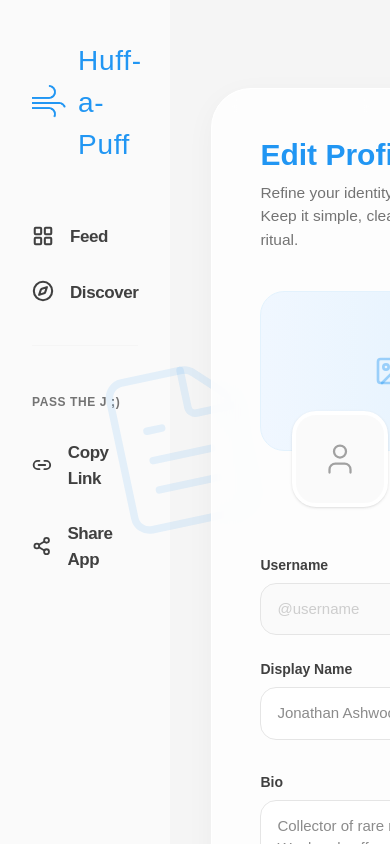
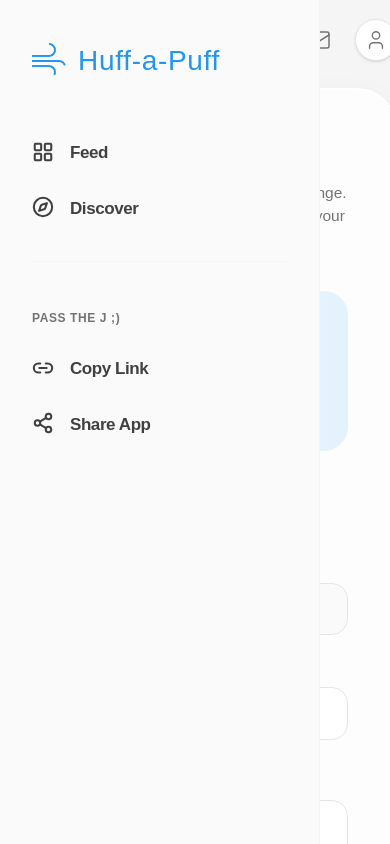
Before and after one commit to Nemoxus/huff-a-puff, a Next.js app in the folder frontend/: page /profile in a window 390 px wide. Shown: the top 844 px of the page. Built offline with nearby package versions, Linux system fonts and the light colour scheme; a web font is replaced by a local one.

Commit message:
fix(frontend): resolve sidebar sticky scrolling layout issue

```diff
--- a/frontend/src/components/Sidebar.jsx
+++ b/frontend/src/components/Sidebar.jsx
@@ -14,15 +14,27 @@ const shareItems = [
 
 export default function Sidebar() {
   return (
-    <aside className="w-80 bg-neutral-50 h-screen border-r border-neutral-100 flex flex-col p-8 pt-10 sticky top-0">
+    <>
+      {/*
+        THE FIX: This invisible spacer holds the exact width of the sidebar
+        so it doesn't break the flex layout of your feed or profile pages.
+      */}
+      <div className="w-80 shrink-0 hidden md:block"></div>
+
+      {/*
+        The actual Sidebar is now FIXED to the viewport.
+        It will never scroll, regardless of what the parent containers do.
+      */}
+      <aside className="w-80 bg-neutral-50 h-screen border-r border-neutral-100 flex flex-col p-8 pt-10 fixed top-0 left-0 z-50 overflow-y-auto">
+
         {/* Logo & Title Section */}
         <div className="flex flex-col gap-2.5 mb-14">
-        <div className="flex items-center gap-3">
+          <Link href="/feed" className="flex items-center gap-3 transition-opacity hover:opacity-80">
             <Image src="/images/logo.png" alt="Huff-a-Puff Logo" width={34} height={34} />
             <h1 className="text-[28px] font-light tracking-wide text-[#2196F3]">
               Huff-a-Puff
             </h1>
-        </div>
+          </Link>
         </div>
 
         {/* Navigation Section */}
@@ -31,9 +43,8 @@ export default function Sidebar() {
             {navItems.map((item) => (
               <li key={item.name}>
                 <Link href={item.href} className="flex items-center justify-between group">
-                <div className="flex items-center gap-4 text-neutral-700 group-hover:text-neutral-950 transition">
+                  <div className="flex items-center gap-4 text-neutral-700 group-hover:text-[#2196F3] transition-colors">
                     <item.icon size={22} className="stroke-[2.25]" />
-                  {/* Applied font-satoshi here */}
                     <span className="text-[17px] font-semibold pt-0.5 tracking-tight font-satoshi">{item.name}</span>
                   </div>
                 </Link>
@@ -43,13 +54,12 @@ export default function Sidebar() {
 
           {/* Share Section */}
           <div className="flex flex-col gap-7 pt-12 border-t border-neutral-100">
-            <h3 className="text-xs font-bold text-neutral-500 tracking-wider uppercase">Pass the J ;)</h3>
+              <h3 className="text-xs font-bold text-neutral-500 tracking-wider uppercase font-general-sans">Pass the J ;)</h3>
               <ul className="flex flex-col gap-7">
                 {shareItems.map((item) => (
                   <li key={item.name}>
                     <Link href={item.href} className="flex items-center gap-4 text-neutral-700 hover:text-neutral-950 transition group">
-                    <item.icon size={22} className="stroke-[2.25]" />
-                    {/* Applied font-satoshi here */}
+                      <item.icon size={22} className="stroke-[2.25] group-hover:scale-105 transition-transform" />
                       <span className="text-[17px] font-semibold pt-0.5 tracking-tight font-satoshi">{item.name}</span>
                     </Link>
                   </li>
@@ -58,5 +68,6 @@ export default function Sidebar() {
           </div>
         </nav>
       </aside>
+    </>
   );
 }
```
Lines whose indentation alone changed are shown as unchanged.
